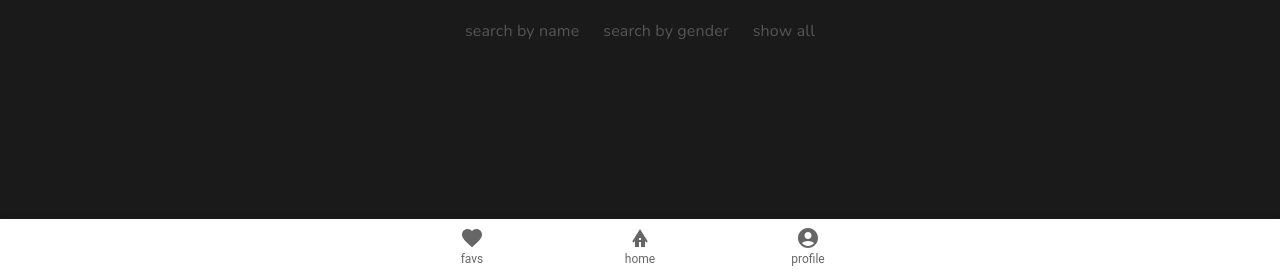
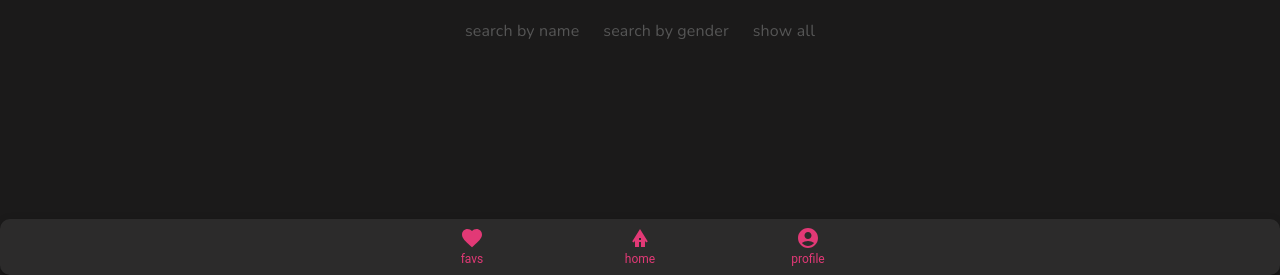
Before and after one commit to elle-lawrence/thetattooist-v2, a React app: page / in a window 1280 px wide. Shown: the part 525-800 px from the top of the page. Built offline with nearby package versions, Linux system fonts and the light colour scheme; some packages are replaced by stand-ins of ours; no server answers.

Commit message:
updated theme

```diff
--- a/src/index.js
+++ b/src/index.js
@@ -3,6 +3,7 @@ import ReactDOM from 'react-dom';
 import './styles/index.scss';
 import firebase from 'firebase/app';
 import { BrowserRouter as Router } from 'react-router-dom';
+import { ThemeProvider, createTheme } from '@mui/material/styles';
 import firebaseConfig from './api/apiKeys';
 import Initialize from './Initialize';
 import reportWebVitals from './reportWebVitals';
@@ -10,10 +11,142 @@ import 'bootstrap/dist/css/bootstrap.min.css';
 
 firebase.initializeApp(firebaseConfig);
 
+const theme = createTheme({
+  palette: {
+    mode: 'dark',
+    primary: {
+      main: '#FFFFFF',
+    },
+    secondary: {
+      main: '#e23976',
+    },
+    background: {
+      default: '#1f1d1d',
+      paper: 'linear-gradient(#7E7878 100%, #1F1D1D 100%)',
+    },
+    text: {
+      disabled: '#e5e5e5',
+      primary: '#ffffff',
+      secondary: '#e23976',
+      hint: '#1f1d1d',
+    },
+    error: {
+      main: '#ea3e41',
+    },
+    success: {
+      main: '#e5e5e5',
+    },
+  },
+  typography: {
+    h1: {
+      fontSize: '4rem',
+      fontFamily: 'Nunito',
+      fontWeight: 300,
+    },
+    h2: {
+      fontFamily: 'Nunito',
+      fontSize: '3.6rem',
+    },
+    h3: {
+      fontFamily: 'Nunito',
+    },
+    h5: {
+      fontFamily: 'Nunito',
+    },
+    h6: {
+      fontFamily: 'Nunito',
+    },
+    h4: {
+      fontFamily: 'Nunito',
+    },
+    subtitle1: {
+      fontFamily: 'Nunito',
+    },
+    subtitle2: {
+      fontFamily: 'Nunito',
+    },
+    body2: {
+      fontFamily: 'Nunito',
+    },
+    body1: {
+      fontFamily: 'Nunito',
+    },
+    button: {
+      fontFamily: 'Nunito',
+    },
+    caption: {
+      fontFamily: 'Nunito',
+    },
+    overline: {
+      fontFamily: 'Nunito',
+    },
+  },
+  shape: {
+    borderRadius: 10,
+  },
+  overrides: {
+    MuiAppBar: {
+      colorInherit: {
+        background: 'linear-gradient(#7E7878 100%, #1F1D1D 100%)',
+        color: '#fff',
+      },
+    },
+    MuiButton: {
+      root: {
+        background: 'linear-gradient(#E5E5E5 10%)',
+        border: 0,
+        borderRadius: 3,
+        boxShadow: '0 3px 5px 2px rgba(255, 105, 135, .3)',
+        color: 'white',
+        height: 48,
+        padding: '0 30px',
+      },
+    },
+    MuiSwitch: {
+      root: {
+        width: 42,
+        height: 26,
+        padding: 0,
+        margin: 8,
+      },
+      switchBase: {
+        padding: 1,
+        '&$checked, &$colorPrimary$checked, &$colorSecondary$checked': {
+          transform: 'translateX(16px)',
+          color: '#fff',
+          '& + $track': {
+            opacity: 1,
+            border: 'none',
+          },
+        },
+      },
+      thumb: {
+        width: 24,
+        height: 24,
+      },
+      track: {
+        borderRadius: 13,
+        border: '1px solid #bdbdbd',
+        backgroundColor: '#fafafa',
+        opacity: 1,
+        transition:
+            'background-color 300ms cubic-bezier(0.4, 0, 0.2, 1) 0ms,border 300ms cubic-bezier(0.4, 0, 0.2, 1) 0ms',
+      },
+    },
+  },
+  props: {
+    MuiAppBar: {
+      color: 'transparent',
+    },
+  },
+});
+
 ReactDOM.render(
   <Router>
     <React.StrictMode>
-      <Initialize />
+      <ThemeProvider theme={theme}>
+        <Initialize />
+      </ThemeProvider>
     </React.StrictMode>
   </Router>,
   document.getElementById('root'),
```
Also changed, not shown: src/styles/index.scss (line endings or trailing spaces).
